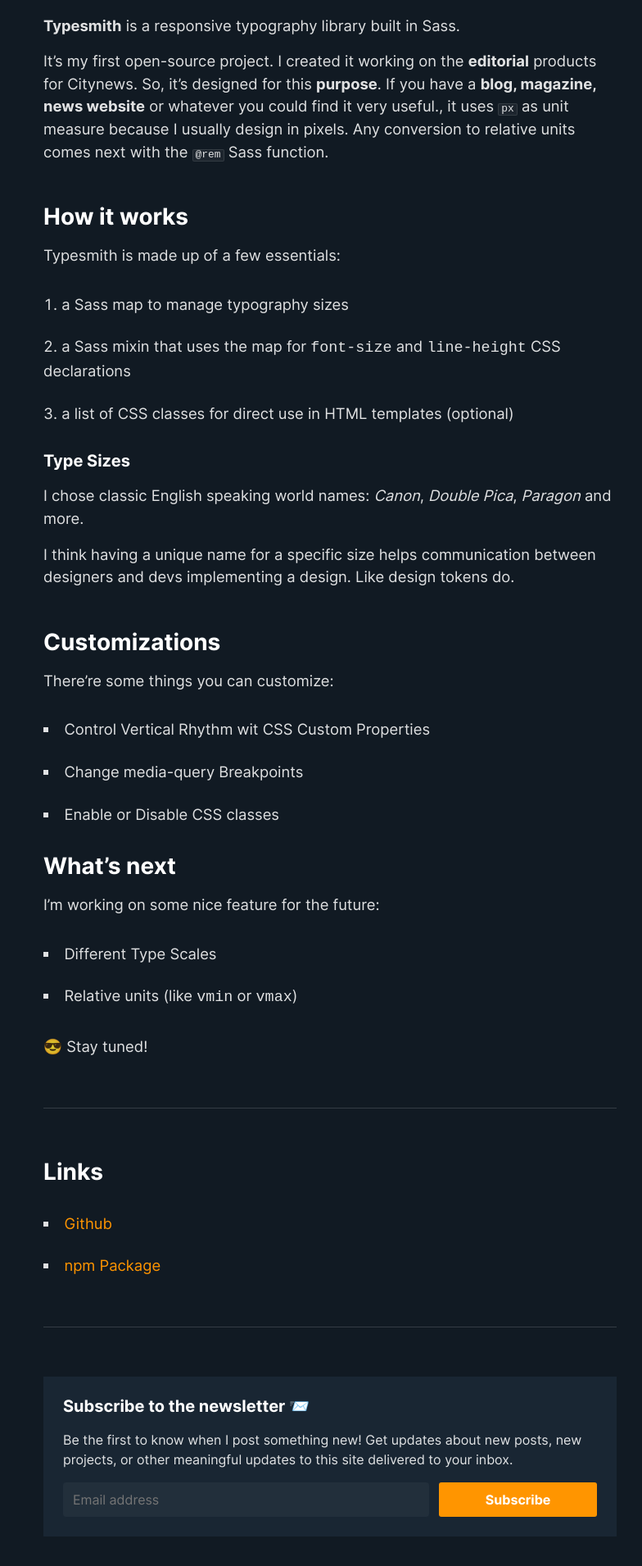
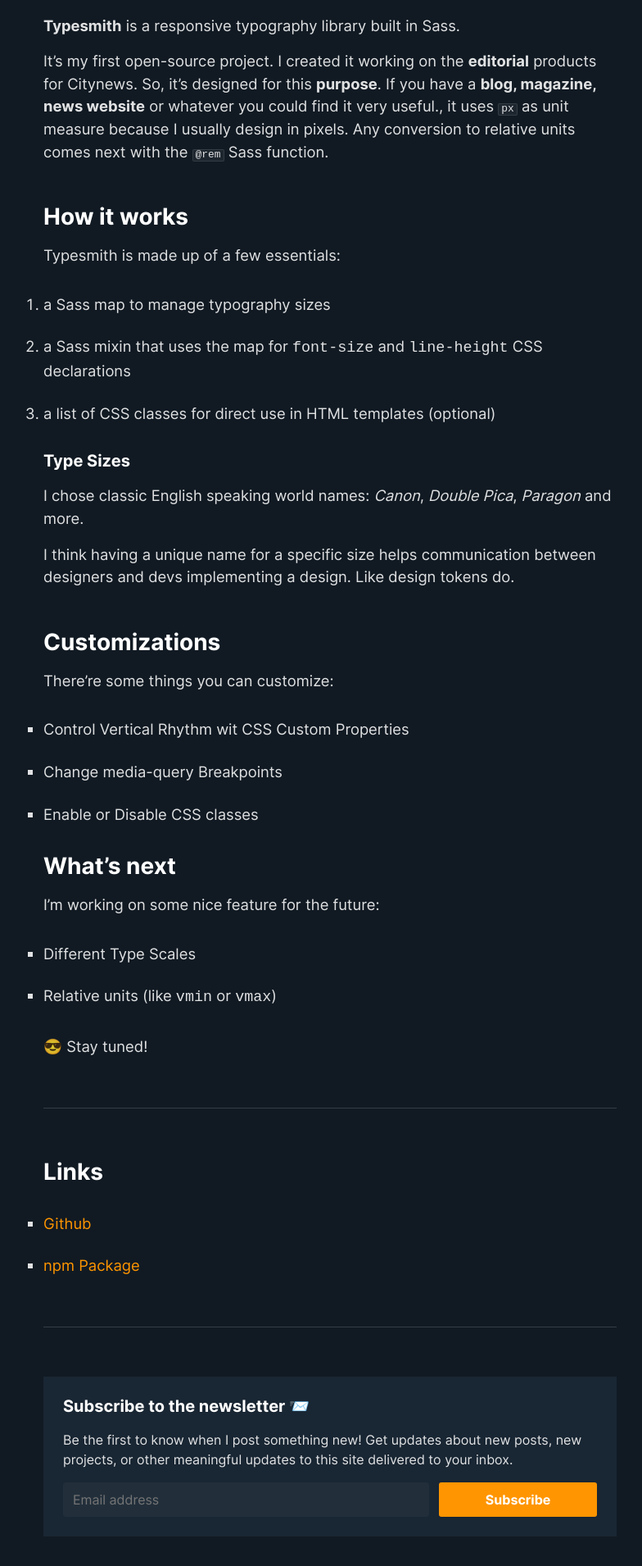
Before and after one commit to zetareticoli/fi, a Jekyll site: the page built from _posts/2021-04-06-typesmith-v2.md, in a window 1280 px wide. Shown: the part 682-2592 px from the top of the page at 82% size, without its empty margins (237-1021 px from the left). Built offline with Jekyll 4.4.1, drawn with Linux system fonts in a browser that asks for light colours.

Commit message:
Fixed ul,ol indentation

```diff
--- a/_sass/_base.scss
+++ b/_sass/_base.scss
@@ -54,8 +54,14 @@
 ul,
 ol {
   margin: 2rem auto;
-  padding-left: 0;
-  list-style-position: inside;
+  padding-left: 5vw;
+  list-style-position: outside;
+}
+
+@media screen and (min-width: 768px) {
+  ul, ol {
+    padding-left: 0;
+  }
 }
 
 ul {
```
